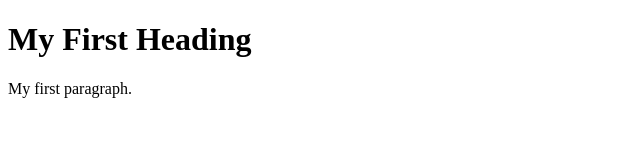
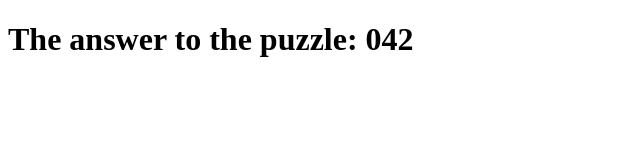
Before and after one commit to ajain1921/ajain1921.github.io, a plain HTML site: page index.html in a window 1280 px wide. Shown: the whole page, without its empty margins (0-640 px from the left). Drawn offline with Linux system fonts and the light colour scheme.

Commit message:
Update index.html

```diff
--- a/index.html
+++ b/index.html
@@ -2,8 +2,7 @@
 <html>
 <body>
 
-<h1>My First Heading</h1>
-<p>My first paragraph.</p>
+<h1>The answer to the puzzle: 042</h1>
 
 </body>
 </html>
```
